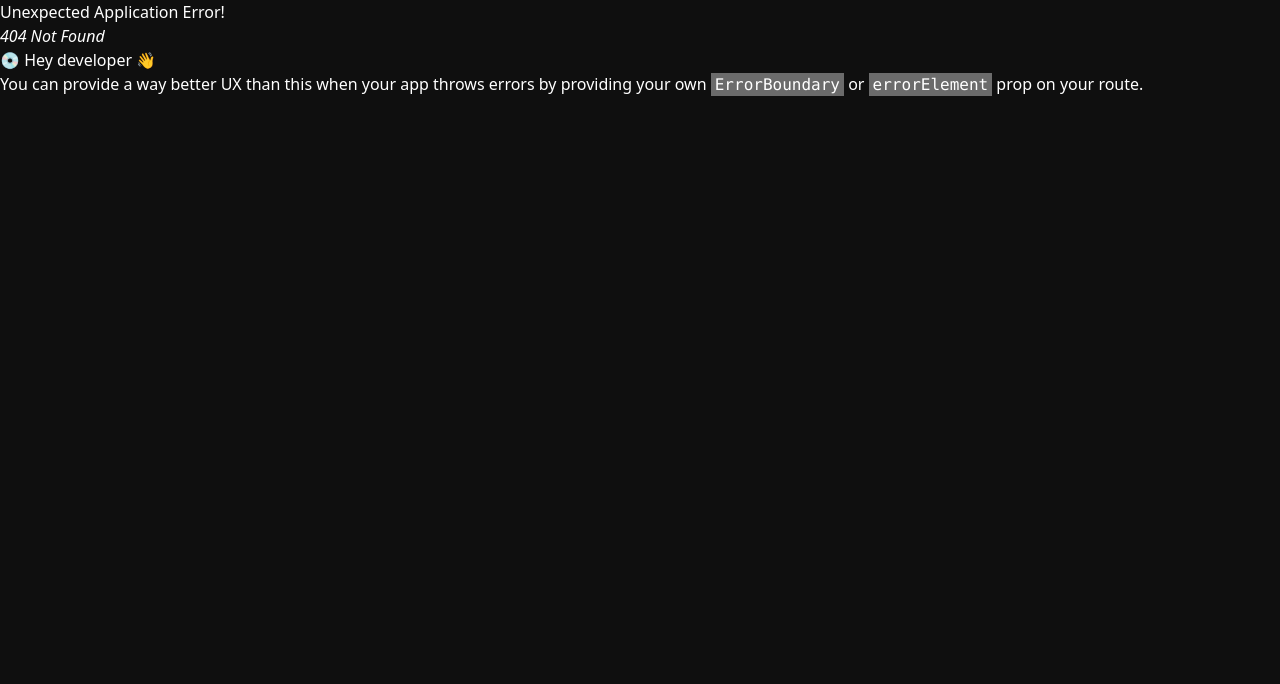
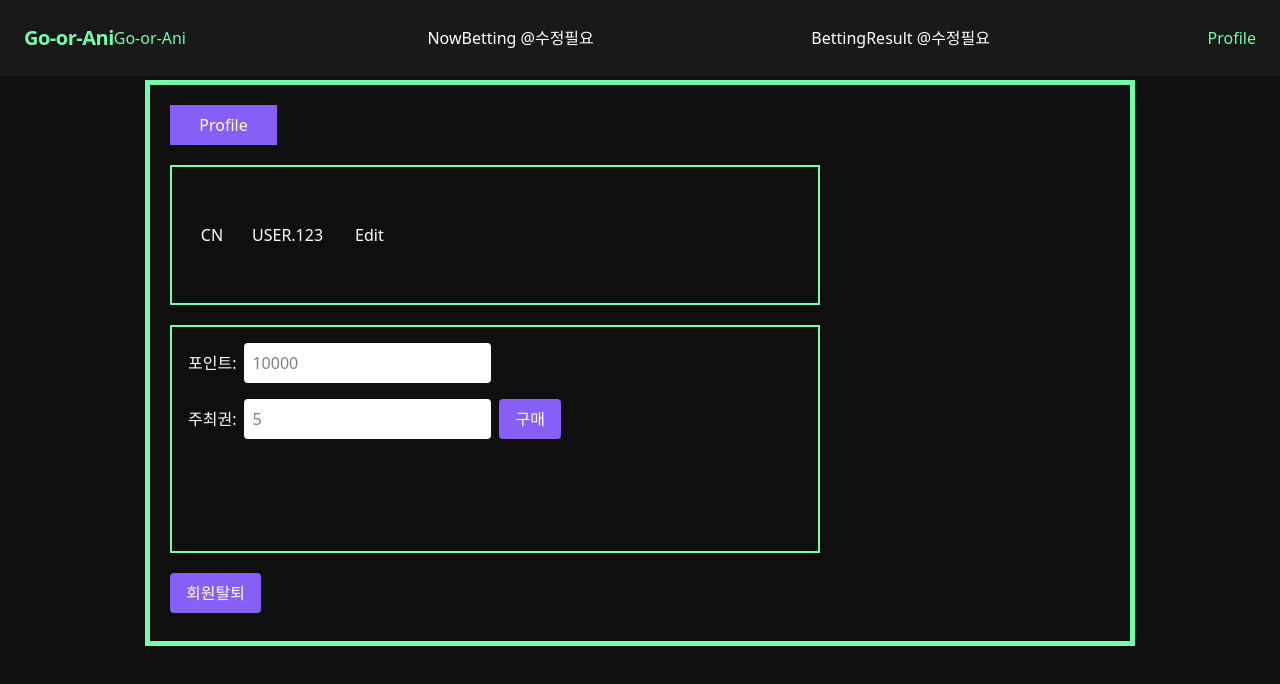
Before and after one commit to FORIF-REACT/Go-or-ani, a React (Vite) app: page /profile/123 in a window 1280 px wide. Before the commit this address had no page. Shown: the top 684 px of the page. Built offline with nearby package versions, Linux system fonts and the light colour scheme.

Commit message:
profile 페이지 및 메인 페이지 수정

```diff
--- a/src/main.tsx
+++ b/src/main.tsx
@@ -52,7 +52,7 @@ const router = createBrowserRouter([
 
       // Profile Page
       {
-        path: "/profile",
+        path: "/profile/:userId",
         element: <Profile />
       },
 
--- a/src/pages/profile/index.tsx
+++ b/src/pages/profile/index.tsx
@@ -1,11 +1,95 @@
+import React, { useState, useEffect } from 'react';
+import { useParams } from 'react-router-dom';
 
+// UserProfile 인터페이스 정의: 사용자 프로필 데이터 타입을 지정
+interface UserProfile {
+  userId: string;
+  userName: string;
+  points: number;
+  rightsOfHost: number;
+}
 
-function Profile() {
+const Profile = () => {
+  const { userId } = useParams<'userId'>(); // URL에서 userId 파라미터 추출
+  const [userProfile, setUserProfile] = useState<UserProfile>({
+    userId: userId || '',
+    userName: 'USER.123',
+    points: 10000,
+    rightsOfHost: 5,
+  });
+  const [editMode, setEditMode] = useState(false);
+  const [newUserName, setNewUserName] = useState('');
+
+  useEffect(() => {
+    // API 호출을 가정하여 사용자 정보를 초기화합니다.
+    setUserProfile({
+      userId: userId,
+      userName: 'USER.123',
+      points: 10000,
+      rightsOfHost: 5,
+    });
+  }, [userId]);
+
+  const handleEditClick = () => {
+    setEditMode(true);
+    setNewUserName('');  // 입력 필드를 초기화
+  };
+
+  const handleSaveClick = () => {
+    setUserProfile({...userProfile, userName: newUserName || userProfile.userName});
+    setEditMode(false);
+  };
+
+  const handleChange = (e: React.ChangeEvent<HTMLInputElement>) => {
+    setNewUserName(e.target.value);
+  };
+
   return (
-    <div>
-      <h1>Profile Page</h1>
+    <div className="w-full max-w-4xl mx-auto p-5 bg-black" style={{ border: '5px solid #75fbab', maxWidth: '990px', height: '566px' }}>
+      <div className="bg-[#875ff6] text-white text-center p-2" style={{ width: '107px', height: '40px' }}>Profile</div>
+      <div className="mt-5" style={{ border: '2px solid #75fbab', width: '650px', height: '140px' }}>
+  <div className="flex items-center h-full p-4 space-x-4"> {/* Flex 컨테이너 설정 */}
+    <div className="w-12 h-12 rounded-full bg-gray-300 flex items-center justify-center">CN</div> {/* 아바타 */}
+          {editMode ? (
+            <input
+              type="text"
+              placeholder="Enter the nickname"
+              value={newUserName}
+              onChange={handleChange}
+              className="bg-white placeholder-gray-500 p-2 rounded flex-grow"
+              style={{ color: 'black' }}
+            />
+          ) : (
+            <span className="text-white">{userProfile.userName}</span>
+          )}
+          <button
+            onClick={editMode ? handleSaveClick : handleEditClick}
+            className="bg-white px-4 py-2 rounded text-black hover:bg-primary-green-300"
+          >
+            {editMode ? 'Save' : 'Edit'}
+          </button>
+        </div>
+      </div>
+      <div className="mt-5" style={{ border: '2px solid #75fbab', width: '650px', height: '228px' }}>
+        <div className="p-4">
+          <div className="mb-4 flex items-center space-x-2">
+            <label className="text-white">포인트:</label>
+            <input className="bg-white p-2 rounded" style={{ color: 'gray'}} value={userProfile.points} readOnly />
+          </div>
+          <div className="mb-4 flex items-center space-x-2">
+            <label className="text-white">주최권:</label>
+            <input className="bg-white p-2 rounded" style={{ color: 'gray'}} value={userProfile.rightsOfHost} readOnly />
+            <button className="bg-[#875ff6] px-4 py-2 rounded text-white hover:bg-primary-purple-300">
+              구매
+            </button>
+          </div>
+        </div>
+      </div>
+      <button className="bg-[#875ff6] mt-5 px-4 py-2 rounded text-white hover:bg-primary-purple-300">
+        회원탈퇴
+      </button>
     </div>
   );
-}
+};
 
 export default Profile;
--- a/src/top.tsx
+++ b/src/top.tsx
@@ -1,6 +1,9 @@
 import { Link } from "react-router-dom";
 
 function Top() {
+
+  const userId = '123'; //임시부여한 아이디
+
   return (
     <div>
       <nav className="flex items-center justify-between flex-wrap bg-background-black-950 p-6">
@@ -18,6 +21,11 @@ function Top() {
         <div className="BettingResult">
           <Link to="result">BettingResult</Link> @수정필요
         </div>
+        <div className="ProfileLink">
+          <Link to={`/profile/${userId}`} className="text-primary-green-300 hover:text-green-500">
+            Profile
+          </Link>
+        </div>
       </nav>
     </div>
   );
```
